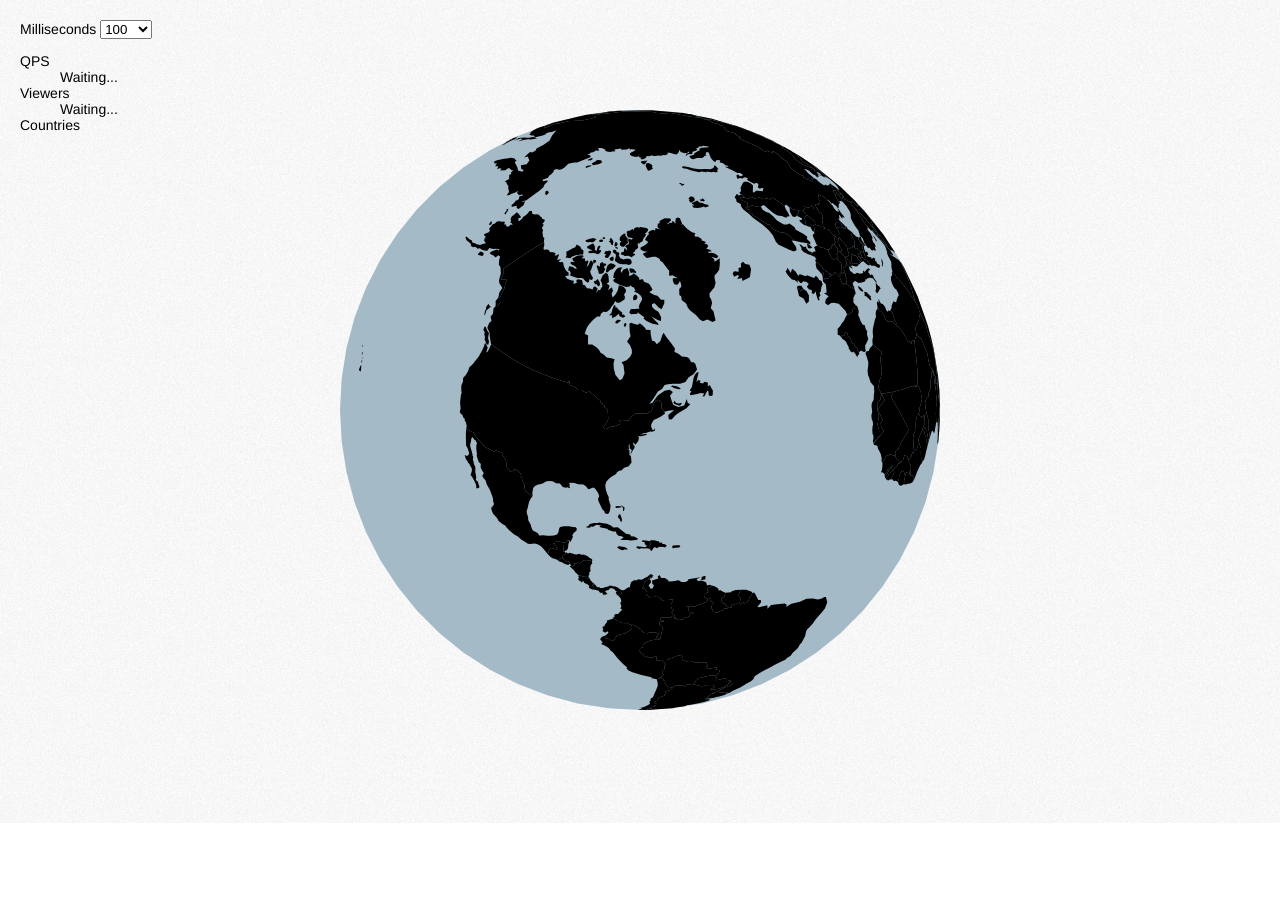
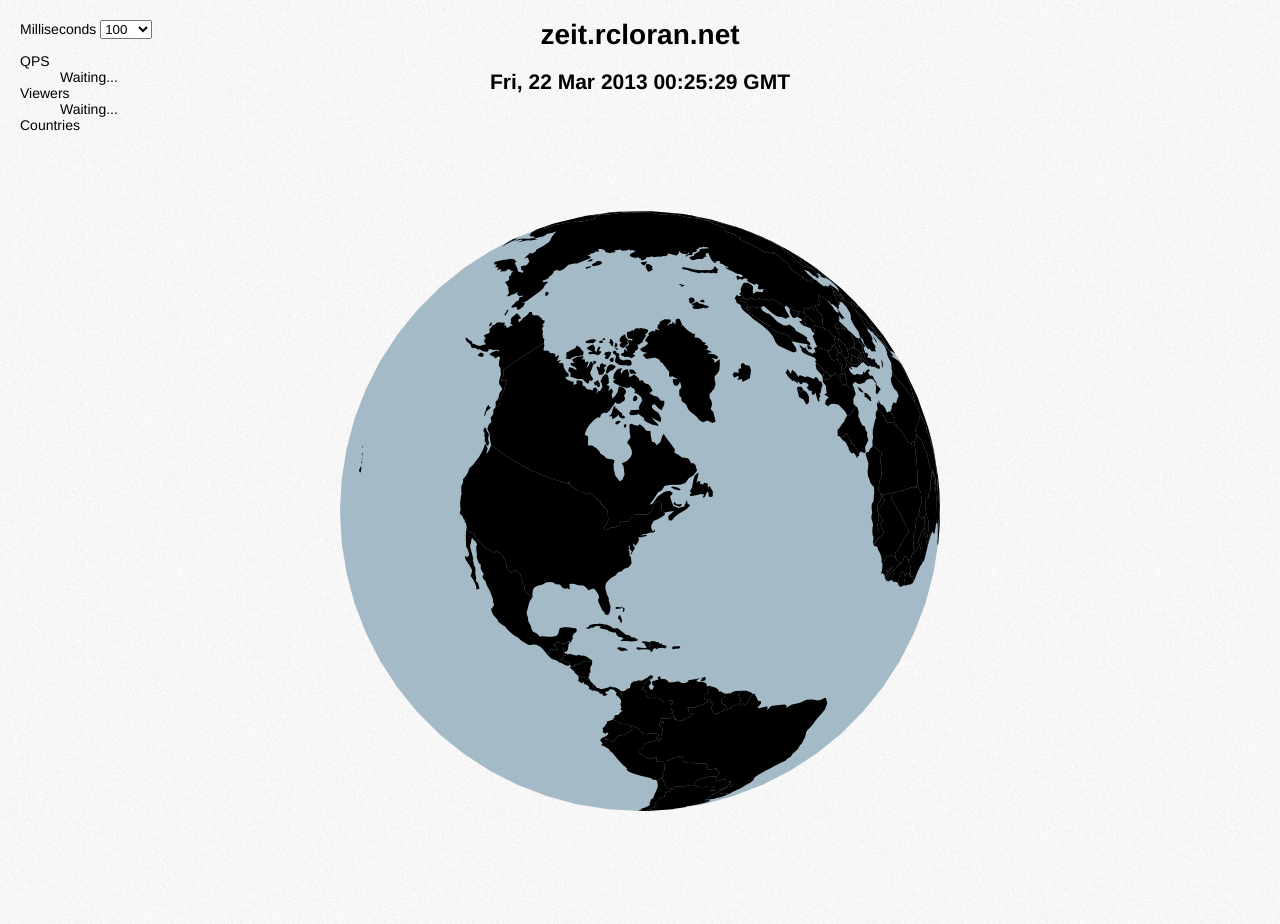
Before and after one commit to c4urself/d3-ntp, a website: page public/index.html in a window 1280 px wide. Before the commit the page ends 823 px from the top, so only its background shows below. Drawn offline with Linux system fonts and the light colour scheme; no server answers.

Commit message:
Added a title and time for fun :clock10:

```diff
--- a/public/css/style.css
+++ b/public/css/style.css
@@ -9,6 +9,10 @@ body {
 .page {
     margin: 10px auto;
     width: 980px;
+}
+
+h1, h2 {
+    text-align: center;
 }
 
 #textdata {
--- a/public/index.html
+++ b/public/index.html
@@ -13,6 +13,8 @@
     </head>
     <body>
         <div class="page">
+            <h1>zeit.rcloran.net</h1>
+            <h2></h2>
             <div id="map"></div>
             <div id="textdata">
                 <label>Milliseconds</label>
--- a/public/js/script.js
+++ b/public/js/script.js
@@ -152,4 +152,7 @@ window.ntp = window.ntp || {
 
 $(document).ready(function () {
     ntp.start();
+    setInterval(function showTimeF() {
+        $('.page h2').html(new Date().toUTCString());
+    }, 1000);
 });
```
